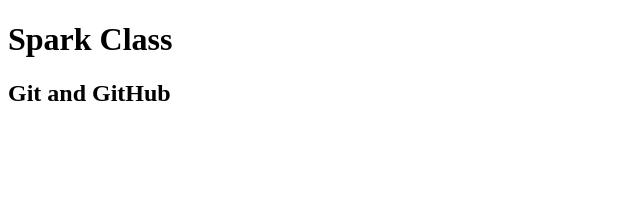
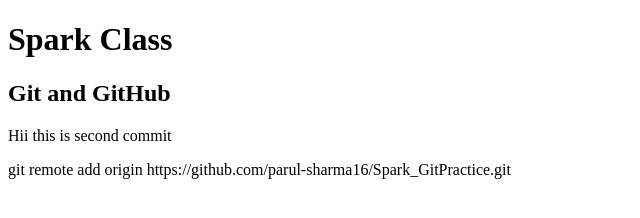
Before and after one commit to parul-sharma16/Spark_GitPractice, a plain HTML site: page index.html in a window 1280 px wide. Shown: the whole page, without its empty margins (0-640 px from the left). Drawn offline with Linux system fonts and the light colour scheme.

Commit message:
sec commit

```diff
--- a/index.html
+++ b/index.html
@@ -8,6 +8,9 @@
 <body>
     <h1>Spark Class</h1>
     <h2>Git and GitHub</h2>
+    <p>Hii this is second commit</p>
 
 </body>
 </html>
+
+git remote add origin https://github.com/parul-sharma16/Spark_GitPractice.git
```
